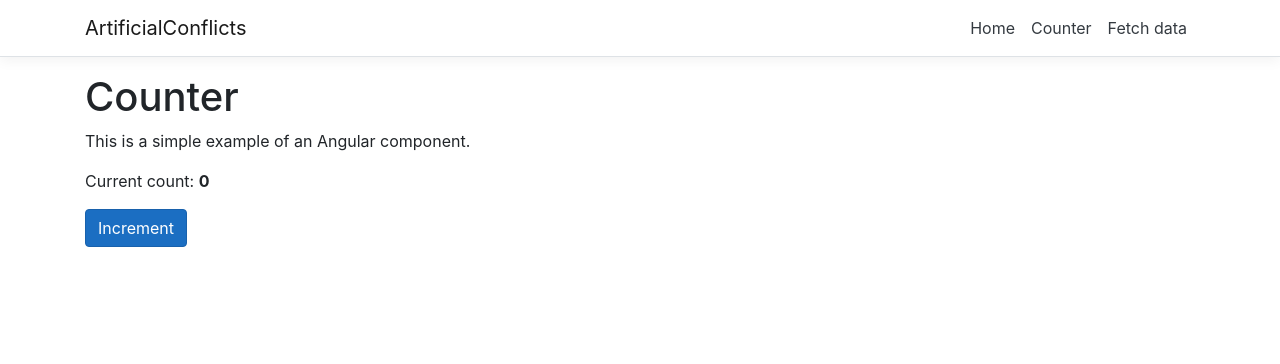
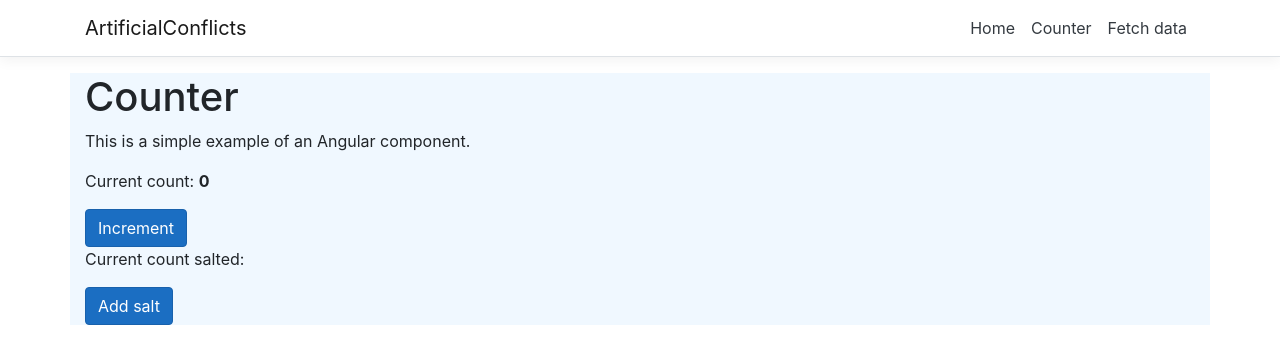
Before and after one commit to dmitriykripakCustomsolutions/ArtificialConflicts, an Angular app in the folder ArtificialConflicts/ClientApp/: page /counter in a window 1280 px wide. Shown: the top 364 px of the page. Built offline with nearby package versions, Linux system fonts and the light colour scheme.

Commit message:
minor changes

```diff
--- a/ArtificialConflicts/ClientApp/src/app/app.component.html
+++ b/ArtificialConflicts/ClientApp/src/app/app.component.html
@@ -1,6 +1,6 @@
 <body>
   <app-nav-menu></app-nav-menu>
-  <div class="container">
+  <div class="container" style="background-color: aliceblue">
     <router-outlet></router-outlet>
   </div>
 </body>
--- a/ArtificialConflicts/ClientApp/src/app/counter/counter.component.html
+++ b/ArtificialConflicts/ClientApp/src/app/counter/counter.component.html
@@ -5,3 +5,7 @@
 <p aria-live="polite">Current count: <strong>{{ currentCount }}</strong></p>
 
 <button class="btn btn-primary" (click)="incrementCounter()">Increment</button>
+
+<p aria-live="polite">Current count salted: <strong>{{ salted }}</strong></p>
+
+<button class="btn btn-primary" (click)="addSalt()">Add salt</button>
--- a/ArtificialConflicts/ClientApp/src/app/counter/counter.component.ts
+++ b/ArtificialConflicts/ClientApp/src/app/counter/counter.component.ts
@@ -6,8 +6,15 @@ import { Component } from '@angular/core';
 })
 export class CounterComponent {
   public currentCount = 0;
+  public salted: string;
 
   public incrementCounter() {
     this.currentCount++;
   }
+
+  public addSalt() {
+    const salt = Math.floor(Math.random() * 1000).toString();
+
+    this.salted = salt + this.currentCount + salt;
+  }
 }
--- a/ArtificialConflicts/ClientApp/src/app/fetch-data/fetch-data.component.html
+++ b/ArtificialConflicts/ClientApp/src/app/fetch-data/fetch-data.component.html
@@ -11,6 +11,7 @@
       <th>Temp. (C)</th>
       <th>Temp. (F)</th>
       <th>Summary</th>
+      <th>Signature</th>
     </tr>
   </thead>
   <tbody>
@@ -19,6 +20,7 @@
       <td>{{ forecast.temperatureC }}</td>
       <td>{{ forecast.temperatureF }}</td>
       <td>{{ forecast.summary }}</td>
+      <td>{{ forecast.signature }}</td>
     </tr>
   </tbody>
 </table>
--- a/ArtificialConflicts/ClientApp/src/app/fetch-data/fetch-data.component.ts
+++ b/ArtificialConflicts/ClientApp/src/app/fetch-data/fetch-data.component.ts
@@ -20,4 +20,5 @@ interface WeatherForecast {
   temperatureC: number;
   temperatureF: number;
   summary: string;
+  signature: string;
 }
```
Also changed, not shown: ArtificialConflicts/ClientApp/src/app/app.module.ts (+6 -3 lines), 2 other files (tests, documents, lock files or other folders).
